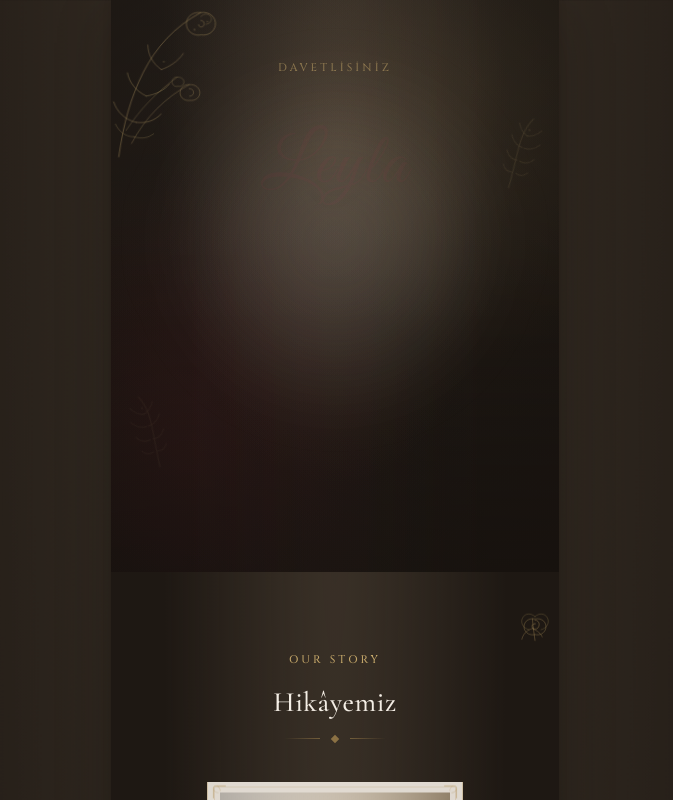
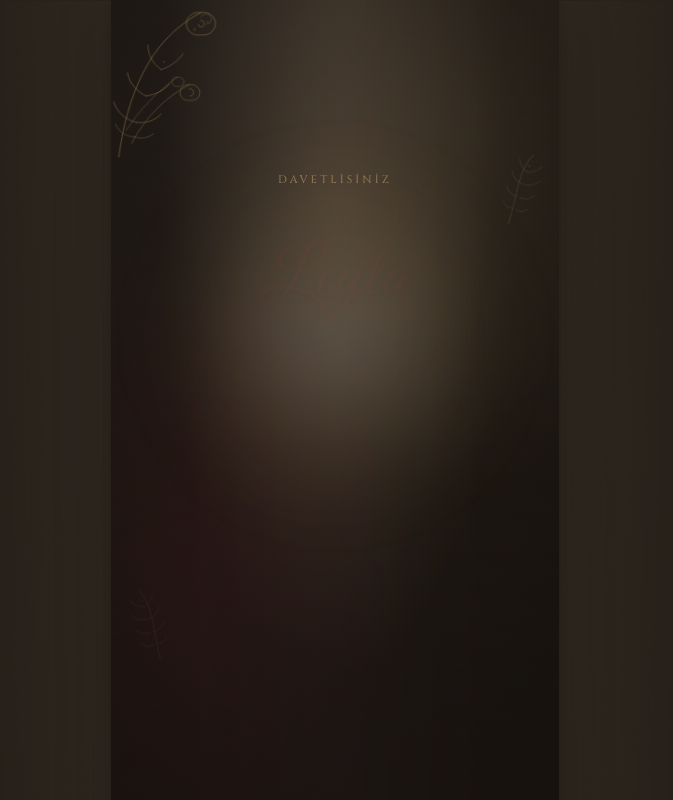
Before and after one commit to asliaydin0/wedding-invitation, a Next.js app: page / in a window 1280 px wide. Both pictures are taken after a click on the button "Davetiyeyi açmak için mührü dokunun". Shown: the top 800 px of the page, without its empty margins (305-978 px from the left). Built offline with nearby package versions, Linux system fonts and the light colour scheme.

Commit message:
renk değişikliği yapıldı

```diff
--- a/src/app/globals.css
+++ b/src/app/globals.css
@@ -44,14 +44,17 @@
   --ink: var(--espresso-900);
   --ink-soft: var(--brown-600);
   --ink-muted: var(--brown-400);
-  --ink-on-dark: var(--ivory-100);
-  --ink-on-dark-muted: color-mix(in srgb, var(--ivory-200) 72%, transparent);
+  /* Soft champagne — warm, muted, not white */
+  --ink-on-dark: #d6c8b4;
+  --ink-on-dark-muted: color-mix(in srgb, var(--beige-300) 58%, transparent);
 
   --accent: var(--burgundy-500);
   --accent-hover: var(--burgundy-400);
   --accent-deep: var(--burgundy-600);
   --accent-gold: var(--gold-400);
-  --accent-gold-soft: var(--gold-300);
+  --accent-gold-soft: var(--gold-500);
+  /* True burgundy script on dark atmosphere */
+  --script-on-dark: var(--burgundy-400);
 
   --border-subtle: color-mix(in srgb, var(--gold-500) 28%, transparent);
   --border-paper: color-mix(in srgb, var(--brown-500) 18%, transparent);
@@ -122,6 +125,7 @@
   --color-ink-muted: var(--ink-muted);
   --color-ink-on-dark: var(--ink-on-dark);
   --color-ink-on-dark-muted: var(--ink-on-dark-muted);
+  --color-script-on-dark: var(--script-on-dark);
 
   --color-accent: var(--accent);
   --color-accent-hover: var(--accent-hover);
@@ -170,10 +174,10 @@
     -webkit-font-smoothing: antialiased;
     overflow-x: clip;
     overscroll-behavior-x: none;
-    /* Fill mobile browser chrome correctly */
+    /* Fill mobile browser chrome correctly — fill-available before svh/dvh */
     min-height: 100vh;
+    min-height: -webkit-fill-available;
     min-height: 100svh;
-    min-height: -webkit-fill-available;
     min-height: 100dvh;
   }
 
@@ -276,19 +280,36 @@
     text-transform: uppercase;
   }
 
-  /* Mobile viewport height — prefer svh/dvh over 100vh */
+  /* Mobile viewport height — svh/dvh must win over -webkit-fill-available */
   .min-h-screen-mobile {
     min-height: 100vh;
+    min-height: -webkit-fill-available;
     min-height: 100svh;
     min-height: 100dvh;
-    min-height: -webkit-fill-available;
   }
 
   .h-screen-mobile {
     height: 100vh;
+    height: -webkit-fill-available;
     height: 100svh;
-    height: -webkit-fill-available;
     height: 100dvh;
+  }
+
+  /* Hero / full-bleed first screen — at least one visual viewport tall */
+  .h-hero {
+    min-height: 100vh;
+    min-height: -webkit-fill-available;
+    min-height: 100svh;
+    min-height: 100dvh;
+  }
+
+  .text-script-on-dark {
+    color: var(--script-on-dark);
+    /* Soft gold + burgundy glow so bordo stays bordo but reads on espresso */
+    text-shadow:
+      0 0 28px rgb(196 167 106 / 0.22),
+      0 0 48px rgb(122 31 51 / 0.4),
+      0 2px 10px rgb(21 17 14 / 0.55);
   }
 
   .touch-target {
--- a/src/components/sections/FooterSection.tsx
+++ b/src/components/sections/FooterSection.tsx
@@ -25,7 +25,7 @@ export function FooterSection({ data }: Props) {
 
             <Typography
               variant="script"
-              className="mb-2 max-w-full break-words text-[clamp(2.1rem,11vw,3.5rem)] text-burgundy-400 drop-shadow-[0_1px_12px_rgb(21_17_14/0.5)]"
+              className="text-script-on-dark mb-2 max-w-full break-words text-[clamp(2.1rem,11vw,3.5rem)]"
             >
               {data.brideName}
             </Typography>
@@ -34,7 +34,7 @@ export function FooterSection({ data }: Props) {
             </Typography>
             <Typography
               variant="script"
-              className="mb-8 max-w-full break-words text-[clamp(2.1rem,11vw,3.5rem)] text-burgundy-400 drop-shadow-[0_1px_12px_rgb(21_17_14/0.5)]"
+              className="text-script-on-dark mb-8 max-w-full break-words text-[clamp(2.1rem,11vw,3.5rem)]"
             >
               {data.groomName}
             </Typography>
--- a/src/components/sections/HeroSection.tsx
+++ b/src/components/sections/HeroSection.tsx
@@ -24,7 +24,7 @@ type Props = {
 };
 
 /**
- * Full-viewport hero — content comes only from `data` (config).
+ * Full-viewport hero — locked to visual viewport; high-contrast copy on dark.
  */
 export function HeroSection({ data }: Props) {
   const { isOpen } = useInvitation();
@@ -35,7 +35,7 @@ export function HeroSection({ data }: Props) {
     <section
       id="hero"
       aria-label="Karşılama"
-      className="relative flex min-h-screen-mobile flex-col overflow-x-clip overflow-y-hidden"
+      className="relative flex h-hero flex-col overflow-x-clip"
     >
       <motion.div
         className="absolute inset-0 will-change-[opacity]"
@@ -69,7 +69,7 @@ export function HeroSection({ data }: Props) {
       </motion.div>
 
       <motion.div
-        className="relative z-10 flex min-h-screen-mobile flex-1 flex-col will-change-[opacity,transform]"
+        className="relative z-10 flex h-full min-h-0 flex-1 flex-col will-change-[opacity,transform]"
         variants={reduced ? undefined : heroRoot}
         initial={reduced ? false : "hidden"}
         animate={show ? "visible" : "hidden"}
@@ -78,7 +78,7 @@ export function HeroSection({ data }: Props) {
 
         <div
           aria-hidden
-          className="pointer-events-none absolute left-1/2 top-[42%] z-0 size-[min(78vw,20rem)] -translate-x-1/2 -translate-y-1/2 rounded-full bg-[radial-gradient(circle,rgba(250,247,242,0.14)_0%,transparent_70%)] blur-2xl sm:size-[min(88vw,22rem)]"
+          className="pointer-events-none absolute left-1/2 top-[42%] z-0 size-[min(78vw,20rem)] -translate-x-1/2 -translate-y-1/2 rounded-full bg-[radial-gradient(circle,rgba(250,247,242,0.2)_0%,rgba(196,167,106,0.08)_42%,transparent_70%)] blur-2xl sm:size-[min(88vw,22rem)]"
         />
 
         <div
@@ -86,7 +86,7 @@ export function HeroSection({ data }: Props) {
             "relative z-20 flex flex-1 flex-col items-center justify-center text-center",
             "px-5 sm:px-10",
             "pt-[max(3.5rem,calc(var(--safe-top)+2.5rem))]",
-            "pb-[max(5.5rem,calc(var(--safe-bottom)+5rem))]",
+            "pb-[max(5.75rem,calc(var(--safe-bottom)+5.25rem))]",
           )}
         >
           <motion.div variants={reduced ? undefined : heroMeta}>
@@ -99,9 +99,8 @@ export function HeroSection({ data }: Props) {
             <motion.span
               variants={reduced ? undefined : heroName}
               className={cn(
-                "font-script block w-full max-w-full break-words text-burgundy-400",
-                "text-[clamp(2.35rem,11.5vw,4.5rem)] leading-[1.08] tracking-wide",
-                "drop-shadow-[0_1px_12px_rgb(21_17_14/0.45)]",
+                "font-script text-script-on-dark block w-full max-w-full break-words",
+                "text-[clamp(2.5rem,12vw,4.5rem)] leading-[1.08] tracking-wide",
               )}
             >
               {data.brideName}
@@ -109,7 +108,7 @@ export function HeroSection({ data }: Props) {
 
             <motion.span
               variants={reduced ? undefined : heroAmpersand}
-              className="my-1.5 font-serif text-sm tracking-[0.35em] text-gold-400/85 sm:my-2.5 sm:text-base"
+              className="my-1.5 font-serif text-sm tracking-[0.35em] text-gold-500/80 sm:my-2.5 sm:text-base"
             >
               &
             </motion.span>
@@ -117,9 +116,8 @@ export function HeroSection({ data }: Props) {
             <motion.span
               variants={reduced ? undefined : heroName}
               className={cn(
-                "font-script block w-full max-w-full break-words text-burgundy-400",
-                "text-[clamp(2.35rem,11.5vw,4.5rem)] leading-[1.08] tracking-wide",
-                "drop-shadow-[0_1px_12px_rgb(21_17_14/0.45)]",
+                "font-script text-script-on-dark block w-full max-w-full break-words",
+                "text-[clamp(2.5rem,12vw,4.5rem)] leading-[1.08] tracking-wide",
               )}
             >
               {data.groomName}
@@ -131,18 +129,14 @@ export function HeroSection({ data }: Props) {
             className="mt-7 flex w-full max-w-xs flex-col items-center sm:mt-10"
           >
             <Divider className="mb-5 sm:mb-6" />
-            <Typography
-              variant="caption"
-              tone="onDarkMuted"
-              className="px-2 text-ivory-100/70"
-            >
+            <Typography variant="caption" tone="gold" className="px-2 text-gold-400/75">
               {data.dateLabel}
             </Typography>
           </motion.div>
 
           <motion.p
             variants={reduced ? undefined : heroMeta}
-            className="mt-6 max-w-[16.5rem] px-1 font-serif text-[0.9rem] leading-relaxed text-ivory-100/65 italic sm:mt-8 sm:max-w-sm sm:text-base"
+            className="mt-6 max-w-[16.5rem] px-1 font-serif text-[0.95rem] leading-relaxed text-beige-300/70 italic sm:mt-8 sm:max-w-sm sm:text-base"
           >
             “{data.body}”
           </motion.p>
@@ -150,7 +144,7 @@ export function HeroSection({ data }: Props) {
 
         <motion.div
           variants={reduced ? undefined : heroScrollHint}
-          className="absolute inset-x-0 z-20 flex justify-center safe-inset-bottom sm:bottom-9"
+          className="absolute inset-x-0 z-20 flex justify-center"
           style={{
             bottom: "max(1.5rem, calc(var(--safe-bottom) + 1.25rem))",
           }}
--- a/src/components/sections/StorySection.tsx
+++ b/src/components/sections/StorySection.tsx
@@ -74,7 +74,7 @@ export function StorySection({ data }: Props) {
           ))}
           <Typography
             variant="script"
-            className="pt-2 text-[clamp(1.75rem,8vw,2.25rem)] text-burgundy-400 sm:text-4xl"
+            className="text-script-on-dark pt-2 text-[clamp(1.75rem,8vw,2.25rem)] sm:text-4xl"
           >
             {data.brideName} & {data.groomName}
           </Typography>
--- a/src/components/ui/ScrollIndicator.tsx
+++ b/src/components/ui/ScrollIndicator.tsx
@@ -23,7 +23,7 @@ export function ScrollIndicator({
       href={href}
       aria-label={label}
       className={cn(
-        "group inline-flex min-h-11 min-w-11 flex-col items-center justify-center gap-1.5 px-3 text-ivory-100/50 transition hover:text-ivory-100/75",
+        "group inline-flex min-h-11 min-w-11 flex-col items-center justify-center gap-1.5 px-3 text-gold-500/65 transition hover:text-gold-400",
         className,
       )}
     >
@@ -42,7 +42,7 @@ export function ScrollIndicator({
                 ease: "easeInOut",
               }
         }
-        className="flex size-9 items-center justify-center rounded-full border border-ivory-100/20 sm:size-8"
+        className="flex size-9 items-center justify-center rounded-full border border-gold-500/30 sm:size-8"
       >
         <ChevronDown size={14} strokeWidth={1.25} />
       </motion.span>
```
